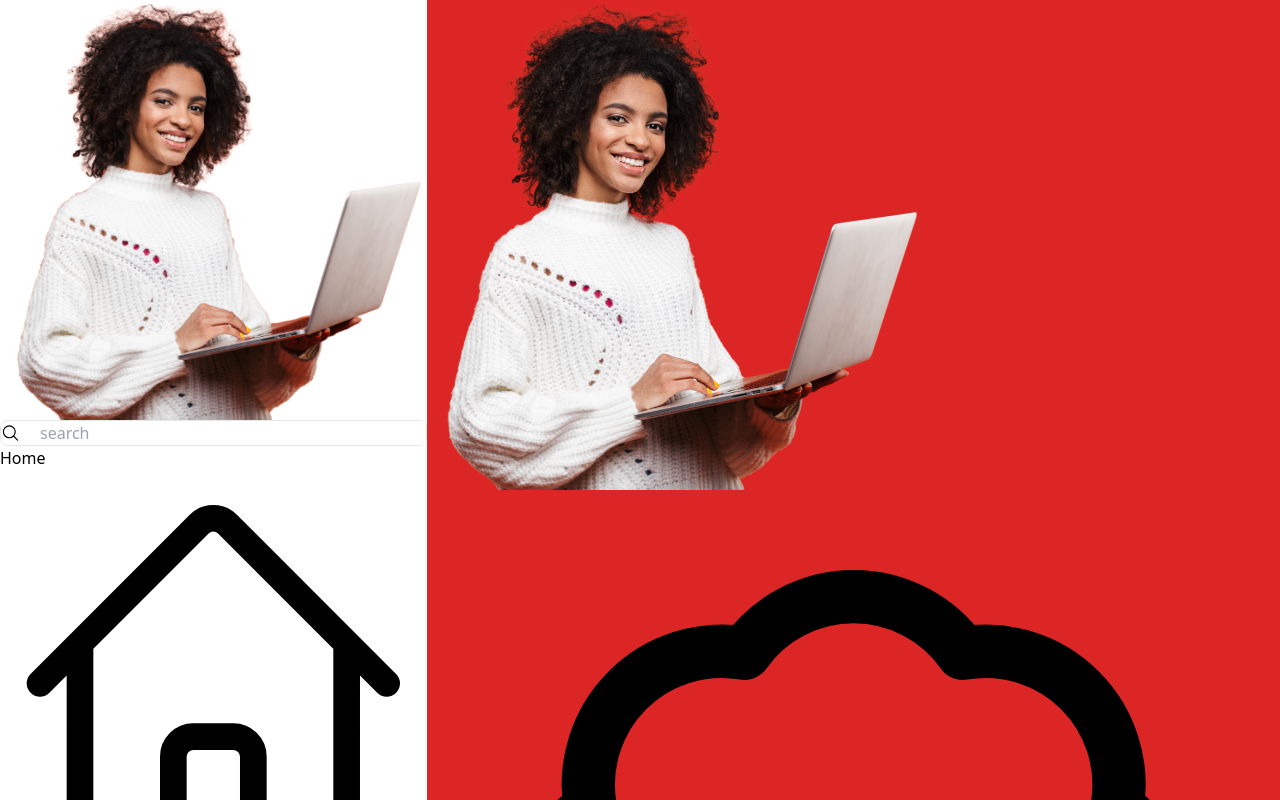
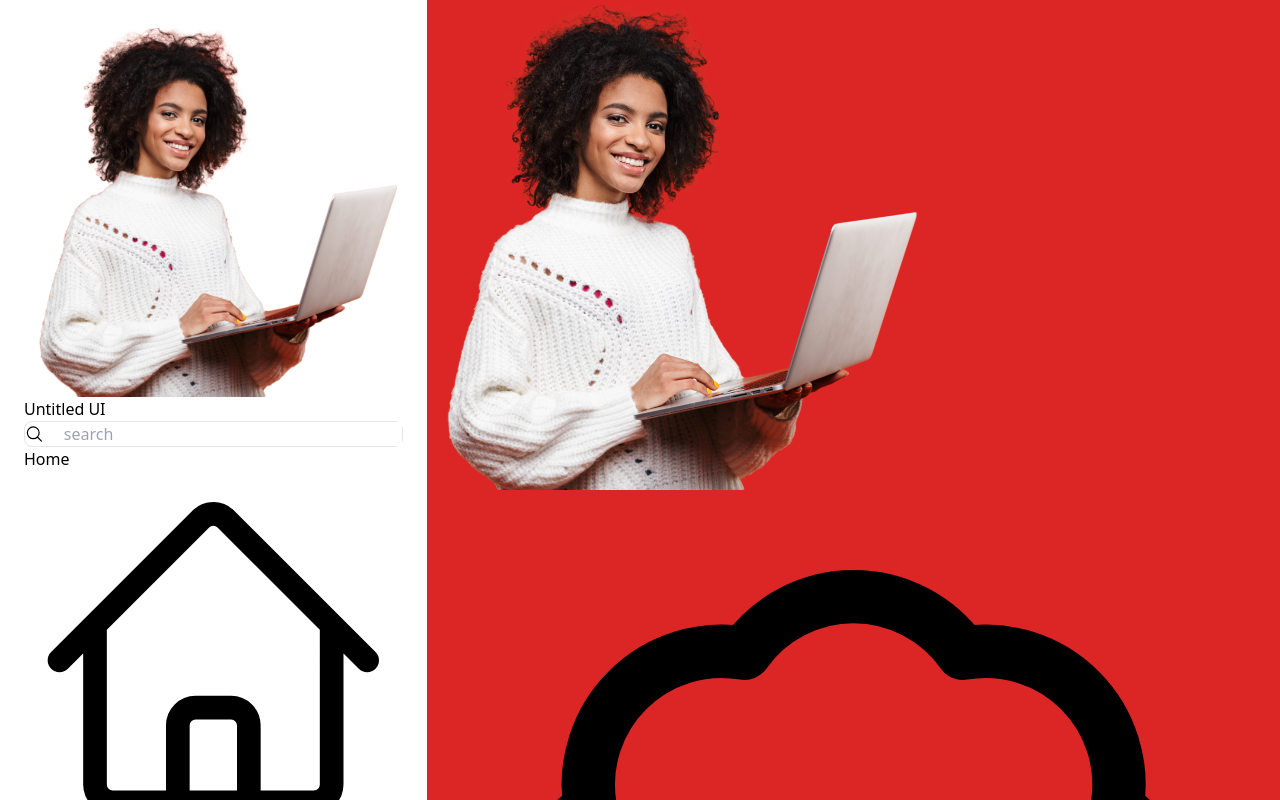
Before and after one commit to Ilesanmi-Erioluwa-Victor/user-profile-nextjs, a Next.js app: page / in a window 1280 px wide. Shown: the top 800 px of the page. Built offline with nearby package versions, Linux system fonts and the light colour scheme; a web font is replaced by a local one.

Commit message:
Working on css styles

```diff
--- a/src/components/SideMenu.tsx
+++ b/src/components/SideMenu.tsx
@@ -126,12 +126,14 @@ const MenuItem: Menu[] = [
 
 const SideMenu = (): JSX.Element => {
   return (
-    <aside className="w-4/12">
+    <aside className="w-4/12 p-6 relative h-screen">
       <div className="relative">
         <Link href={"/"}>
           <figure>
             <Image src={logo} alt="logo" className="" />
           </figure>
+
+          <span>Untitled UI</span>
         </Link>
 
         <Search placeholder="search" inputClass={`px-5`}/>
--- a/src/pages/index.tsx
+++ b/src/pages/index.tsx
@@ -15,7 +15,7 @@ export default function Home() {
         <meta name="viewport" content="width=device-width, initial-scale=1" />
         <link rel="icon" href="/favicon.ico" />
       </Head>
-      <section className='flex'>
+      <section className='flex relative'>
         <SideMenu />
         <Header />
       </section>
--- a/src/styles/globals.css
+++ b/src/styles/globals.css
@@ -18,6 +18,7 @@ body {
   grid-template-columns: [container-start] repeat(12,
       minmax(min-content, 12.5rem));
   justify-content: center;
+  background-color: white;
 }
 .overall-layout {
   grid-column: container-start/container-end;
```
